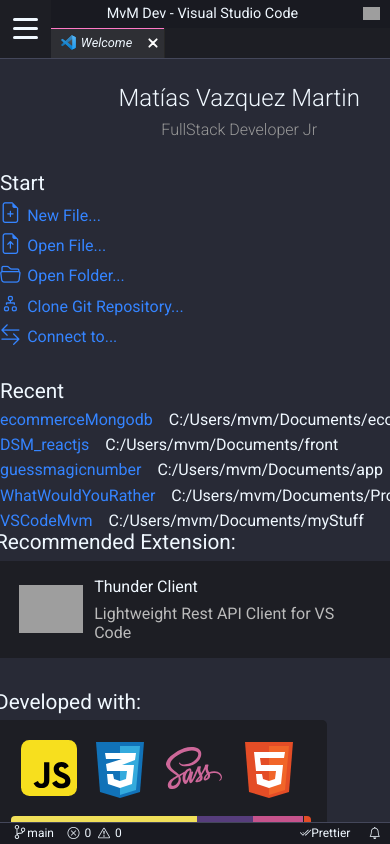
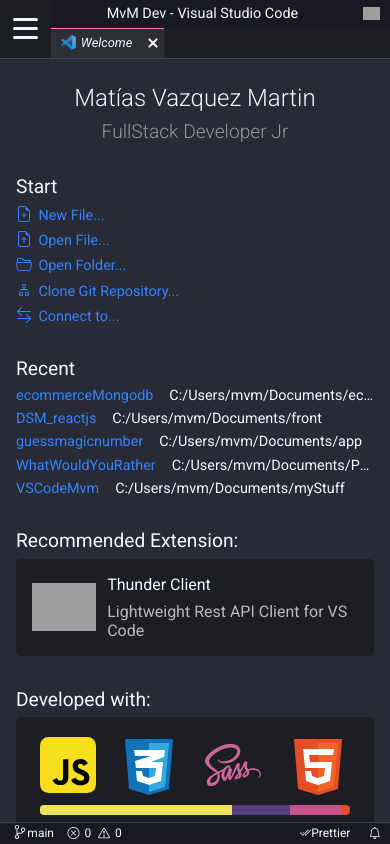
Before and after one commit to mvazquezmartin/portfolio_vsc, a website with bundled scripts: page src/public/index.html in a window 390 px wide. Built offline with nearby package versions, Linux system fonts and the light colour scheme; no server answers; grey boxes are pictures that could not be loaded; a script that the page names is missing.

Commit message:
fix: responsive heroIndex recommended extension

```diff
--- a/src/public/js/components/heroIndex/renderDeveloped.js
+++ b/src/public/js/components/heroIndex/renderDeveloped.js
@@ -6,6 +6,9 @@
 
   const lenguageH2 = document.createElement("h2");
   lenguageH2.textContent = "Developed with:";
+
+  const containerIconRange = document.createElement("div");
+  containerIconRange.classList.add("containerIconRange");
 
   const iconContainer = document.createElement("div");
   iconContainer.classList.add("iconContainer");
@@ -57,7 +60,7 @@
   firstLineLenguage.classList.add("rowLenguage");
   const lenguagePercentageJs = document.createElement("div");
   lenguagePercentageJs.classList.add("lenguage");
-  const dotJs = document.createElement("span");
+  const dotJs = document.createElement("i");
   dotJs.classList.add("bi", "bi-circle-fill", "dotJs");
   const spanJs = document.createElement("span");
   spanJs.textContent = "JavaScript ";
@@ -67,7 +70,7 @@
 
   const lenguagePercentageCss = document.createElement("div");
   lenguagePercentageCss.classList.add("lenguage");
-  const dotCss = document.createElement("span");
+  const dotCss = document.createElement("i");
   dotCss.classList.add("bi", "bi-circle-fill", "dotCss");
   const spanCss = document.createElement("span");
   spanCss.textContent = "CSS";
@@ -79,7 +82,7 @@
   secondLineLenguage.classList.add("rowLenguage");
   const lenguagePercentageSass = document.createElement("div");
   lenguagePercentageSass.classList.add("lenguage");
-  const dotSass = document.createElement("span");
+  const dotSass = document.createElement("i");
   dotSass.classList.add("bi", "bi-circle-fill", "dotSass");
   const spanSass = document.createElement("span");
   spanSass.textContent = "SASS";
@@ -89,7 +92,7 @@
 
   const lenguagePercentageHtml = document.createElement("div");
   lenguagePercentageHtml.classList.add("lenguage");
-  const dotHtml = document.createElement("span");
+  const dotHtml = document.createElement("i");
   dotHtml.classList.add("bi", "bi-circle-fill", "dotHtml");
   const spanHtml = document.createElement("span");
   spanHtml.textContent = "HTML";
@@ -117,7 +120,8 @@
   lenguagePercentageHtml.appendChild(spanHtmlPercentage);
 
   containerLenguage.appendChild(lenguageH2);
-  containerLenguage.appendChild(iconContainer);
+  containerLenguage.appendChild(containerIconRange);
+  containerIconRange.appendChild(iconContainer);
   iconContainer.appendChild(iconContainerJavascript);
   iconContainerJavascript.appendChild(iconJavascript);
   iconContainer.appendChild(iconContainerCss);
@@ -126,7 +130,7 @@
   iconContainerSaas.appendChild(iconSass);
   iconContainer.appendChild(iconContainerHtml);
   iconContainerHtml.appendChild(iconHtml);
-  containerLenguage.appendChild(rangeAndPercentageContainer);
+  containerIconRange.appendChild(rangeAndPercentageContainer);
   rangeAndPercentageContainer.appendChild(rangeContainer);
   rangeContainer.appendChild(percentageJavascript);
   rangeContainer.appendChild(percentageCss);
--- a/src/public/sass/components/_bookmarks.scss
+++ b/src/public/sass/components/_bookmarks.scss
@@ -92,7 +92,7 @@
   align-items: center;
   height: 100%;
   overflow-y: auto;
-  padding: 1rem 3rem;
+  padding: 1rem 2rem;
 
   .infoContent {
     padding: 1rem 0;
@@ -138,7 +138,7 @@
 
     .bookmarkImg {
       height: auto;
-      max-width: 1300px;
+      max-width: 1100px;
       width: 100%;
       border-radius: 10px;
     }
--- a/src/public/sass/components/_fileSideBar.scss
+++ b/src/public/sass/components/_fileSideBar.scss
@@ -1,11 +1,11 @@
 .accordion {
   display: flex;
+  font-size: 0.9rem;
   color: $color-white;
   width: 100%;
   border: none;
   text-align: left;
   outline: none;
-  font-size: 0.9rem;
   font-family: $font-OpenSans;
   padding: 3px 0;
   padding-left: 1rem;
@@ -35,13 +35,13 @@
   }
 }
 .file {
+  font-size: 0.9rem;
   padding: 2px 0 2px 1rem;
   color: $color-white;
   cursor: pointer;
   white-space: nowrap;
   overflow: hidden;
   text-overflow: ellipsis;
-  font-size: 0.9rem;
 
   &:hover {
     background-color: #bebebe33;
@@ -52,6 +52,6 @@
     margin-right: 2px;
   }
 }
-.gitignore{
+.gitignore {
   color: #999;
 }
--- a/src/public/sass/components/_gitHubGrid.scss
+++ b/src/public/sass/components/_gitHubGrid.scss
@@ -91,6 +91,7 @@
     }
     @include mobile {
       font-size: 1rem;
+
       .containerAvatar {
         display: none;
       }
@@ -158,4 +159,7 @@
       display: none;
     }
   }
+  @include mobile{
+    padding: 1rem;
+  }
 }
--- a/src/public/sass/sections/_mainHero.scss
+++ b/src/public/sass/sections/_mainHero.scss
@@ -128,14 +128,16 @@
         font-weight: 400;
         padding-bottom: 0.4rem;
       }
+      .containerIconRange {
+        display: flex;
+        flex-direction: column;
+        padding: 1rem 1.5rem;
+        background-color: $color-darkGrey;
+        border-radius: 5px;
         .iconContainer {
           display: flex;
-        justify-content: space-evenly;
-        background-color: $color-darkGrey;
-        padding: 1rem;
-        border-top-left-radius: 5px;
-        border-top-right-radius: 5px;
-
+          justify-content: space-between;
+          padding-bottom: 0.5rem;
           .iconsHero {
             display: flex;
             justify-content: center;
@@ -149,12 +151,8 @@
           }
         }
         .rangeAndPercentageContainer {
-        background-color: $color-darkGrey;
-        padding: 0 1rem 1rem 1rem;
-        border-bottom-left-radius: 5px;
-        border-bottom-right-radius: 5px;
           .rangeContainer {
-          width: 300px;
+            width: 100%;
             height: 10px;
             position: relative;
 
@@ -192,7 +190,7 @@
           }
 
           .percentageLenguageContainer {
-          padding-top: 1rem;
+            padding-top: 0.5rem;
             .rowLenguage {
               display: flex;
               column-gap: 0.9rem;
@@ -228,19 +226,80 @@
         }
       }
     }
+  }
   @include mobile {
     flex-direction: column;
     justify-content: unset;
     .containerIntroLeft {
-      padding-left: 0;
-      margin: auto;
+      padding: 0 1rem;
+      width: 100%;
       .titleMain {
         text-align: center;
         h1 {
           font-size: 1.5rem;
         }
         h2 {
+          font-size: 1.2rem;
+        }
+      }
+      .startAndRecent {
+        .containerStart {
+          h2 {
+            font-size: 1.2rem;
+          }
+          .iconWithText {
+            .bi {
               font-size: 1rem;
+            }
+            span {
+              font-size: 0.9rem;
+            }
+          }
+        }
+        .containerRecent {
+          h2 {
+            font-size: 1.2rem;
+          }
+          .heroRecent {
+            font-size: 0.9rem;
+          }
+        }
+      }
+    }
+    .containerIntroRight {
+      padding: 2rem 1rem 1rem 1rem;
+      align-items: center;
+      width: 100%;
+      .containerExtension {
+        width: 100%;
+        h2 {
+          font-size: 1.2rem;
+        }
+        a {
+          .containerExtensionImgContent {
+            width: auto;
+            padding: 1rem;
+          }
+        }
+      }
+      .containerLenguage {
+        width: 100%;
+        h2 {
+          font-size: 1.2rem;
+        }
+        .containerIconRange {
+          .rangeAndPercentageContainer {
+            display: flex;
+            flex-direction: column;
+            align-items: center;
+            .rangeContainer {
+              width: 100%;
+            }
+            .percentageLenguageContainer {
+              width: 100%;
+              align-self: flex-start;
+            }
+          }
         }
       }
     }
```
Also changed, not shown: src/dao/cache/file/cacheGithubRepos.json (+1 -1 lines), src/public/css/styles.css. Lines whose indentation alone changed are shown as unchanged.
